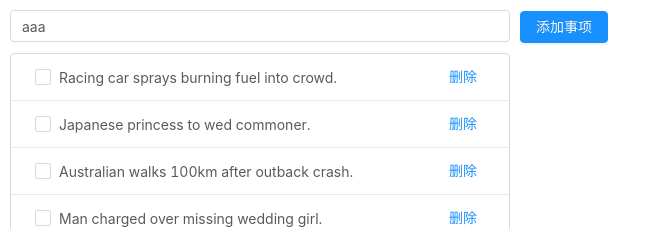
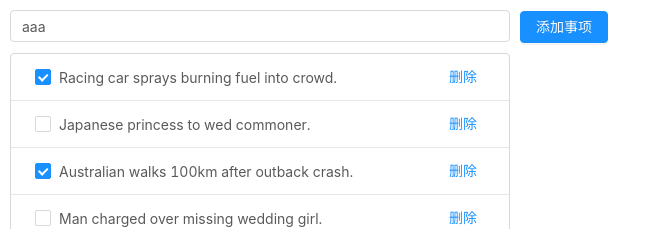
Before and after one commit to Manimaniho/vuex_demo2, a Vue app: page / in a window 1280 px wide. Shown: the top 229 px of the page, without its empty margins (0-661 px from the left). Built offline with nearby package versions, Linux system fonts and the light colour scheme.

Commit message:
任务完成状态与复选框绑定

```diff
--- a/public/list.json
+++ b/public/list.json
@@ -2,7 +2,7 @@
   {
           "id": 0,
           "info": "Racing car sprays burning fuel into crowd.",
-          "done": false
+          "done": true
         },
         {
           "id": 1,
@@ -12,7 +12,7 @@
         {
           "id": 2,
           "info": "Australian walks 100km after outback crash.",
-          "done": false
+          "done": true
         },
         {
           "id": 3,
--- a/src/App.vue
+++ b/src/App.vue
@@ -6,7 +6,7 @@
     <a-list bordered :dataSource="list" class="dt_list">
       <a-list-item slot="renderItem" slot-scope="item">
         <!-- 复选框 -->
-        <a-checkbox>{{ item.info }}</a-checkbox>
+        <a-checkbox :checked="item.done">{{ item.info }}</a-checkbox>
         <!-- 删除链接 -->
         <a slot="actions" @click="removeItemById(item.id)">删除</a>
       </a-list-item>
```
